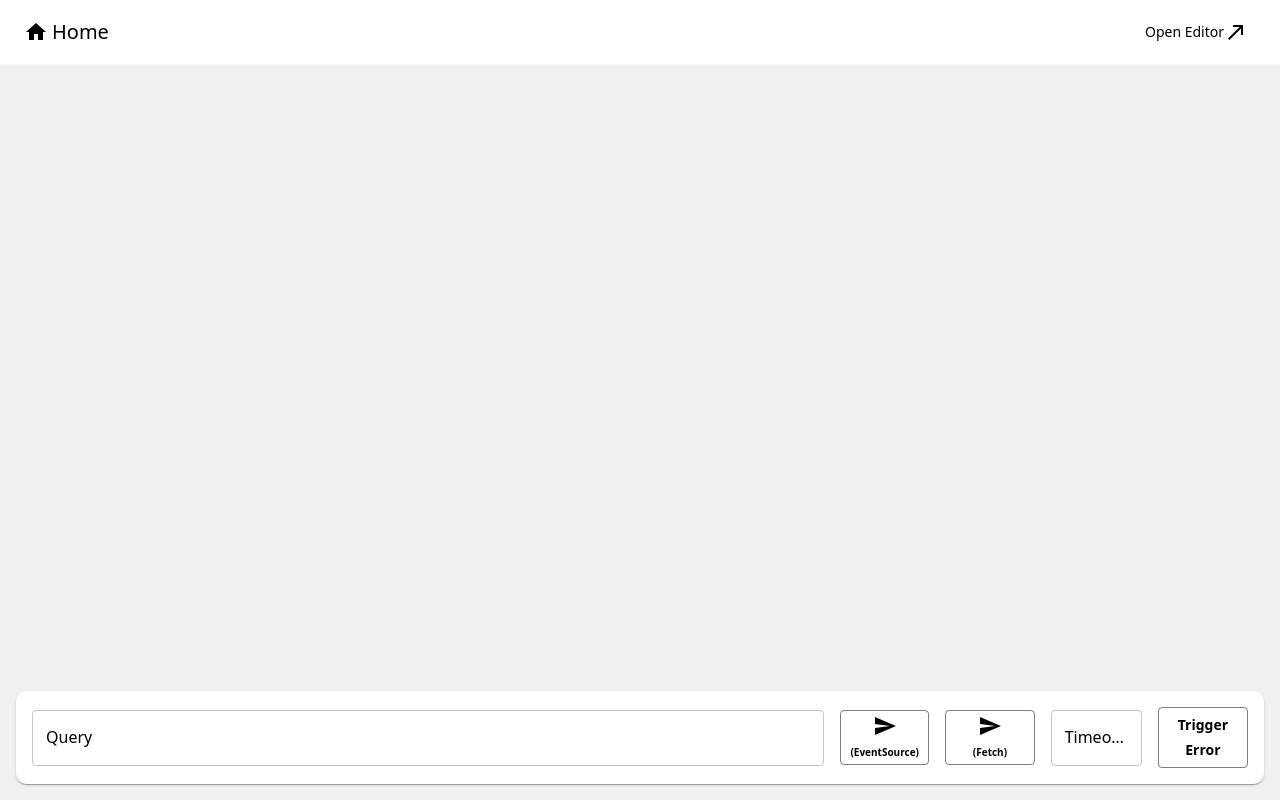
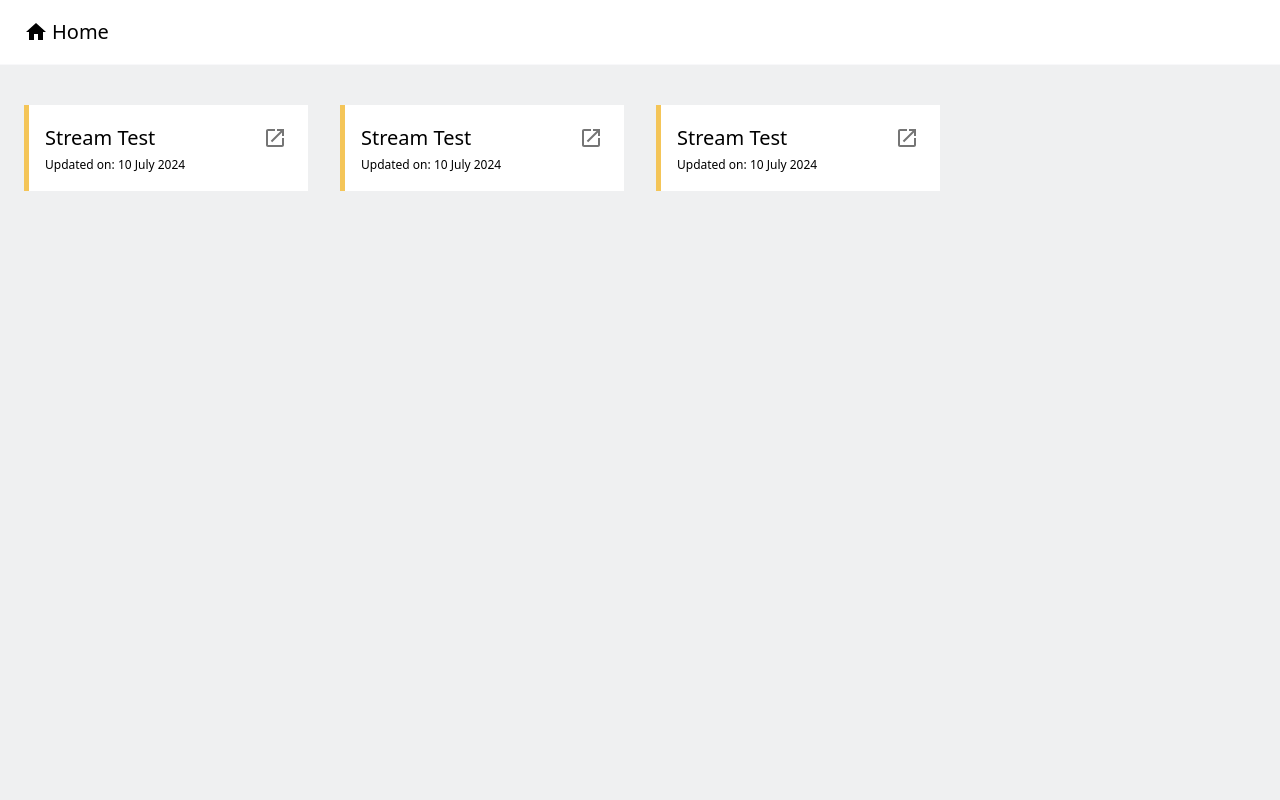
Before and after one commit to Rishi483/mock-event-stream, a Next.js app: page / in a window 1280 px wide. Built offline with nearby package versions, Linux system fonts and the light colour scheme.

Commit message:
added cards

```diff
--- /dev/null
+++ b/components/Card.tsx
@@ -0,0 +1,38 @@
+import { Grid, Stack, Box, Typography, IconButton } from "@mui/material";
+import Link from "next/link";
+import React from "react";
+import LaunchIcon from '@mui/icons-material/Launch';
+
+const Card = () => {
+  return (
+    <Grid item xs={12} sm={3}>
+      <Stack p={2} borderLeft="5px solid" borderColor={"#f4c558"} bgcolor={"#fff"}>
+        <Stack
+          direction="row"
+          justifyContent="space-between"
+          alignItems="center"
+        >
+          <Box width="50%">
+            <Typography
+              textOverflow="ellipsis"
+              overflow="hidden"
+              whiteSpace="nowrap"
+              fontWeight={400}
+              variant="h6"
+            >
+              Stream Test
+            </Typography>
+          </Box>
+          <Link href="/StreamTest">
+            <IconButton size="small">
+              <LaunchIcon />
+            </IconButton>
+          </Link>
+        </Stack>
+        <Typography variant="caption">Updated on: 10 July 2024</Typography>
+      </Stack>
+    </Grid>
+  );
+};
+
+export default Card;
--- a/pages/editor/index.tsx
+++ b/pages/StreamTest/editor/index.tsx
@@ -150,7 +150,7 @@ const EditorPage: React.FC = () => {
           }}
         >
           <Link
-            href="/"
+            href="/StreamTest"
             style={{
               display: "flex",
               justifyContent: "center",
@@ -162,7 +162,7 @@ const EditorPage: React.FC = () => {
             }}
           >
             <ArrowBackIcon sx={{ mr: 1 }} />
-            Back to Home
+            Back to StreamTest
           </Link>
           <Button
             style={{ gap: "5px", fontSize: "15px" }}
--- a/components/EventSourceTest.tsx
+++ b/pages/StreamTest/index.tsx
@@ -132,11 +132,10 @@ const Home: React.FC = () => {
         <Toolbar>
           <Typography sx={{ flexGrow: 1,fontWeight: "500",
               fontSize: "20px",display:"flex",alignItems:"center",gap:"4px" }}>
-            <HomeIcon/>
-            Home
+            <Link style={{display:"flex",alignItems:"center"}} href="/"><HomeIcon/></Link> {"> Stream Test"}
           </Typography>
           <Button >
-            <Link href="/editor" style={{ fontWeight: "500",
+            <Link href="/StreamTest/editor" style={{ fontWeight: "500",
               fontSize: "14px",textDecoration: 'none',color:"black",display:"flex",alignItems:"center" }}>
               Open Editor
               <CallMadeIcon/>
--- a/pages/index.tsx
+++ b/pages/index.tsx
@@ -1,9 +1,31 @@
-import EventSourceTest from "../components/EventSourceTest";
+import { Box, AppBar, Toolbar, Typography, Grid, Stack } from "@mui/material";
+import HomeIcon from '@mui/icons-material/Home';
+import Card from "../components/Card";
 
 export default function Home() {
   return (
-    <>
-      <EventSourceTest/>
-    </>
+    <Box
+      display="flex"
+      flexDirection="column"
+      minHeight="100vh"
+      style={{ backgroundColor: "#EFF0F1" }}
+    >
+      <AppBar position="sticky" style={{ backgroundColor: "#fff", borderBottom: "1px solid #F8F8FA" }} elevation={0}>
+        <Toolbar>
+          <Typography sx={{ flexGrow: 1,fontWeight: "500",
+              fontSize: "20px",display:"flex",alignItems:"center",gap:"4px" }}>
+                <HomeIcon/>
+            Home
+          </Typography>
+        </Toolbar>
+      </AppBar>
+      <Stack mt={5} px={3}>
+          <Grid container spacing={{ xs: 2, sm: 4 }}>
+            <Card/>
+            <Card/>
+            <Card/>
+          </Grid>
+        </Stack>
+    </Box>
   );
 }
```
